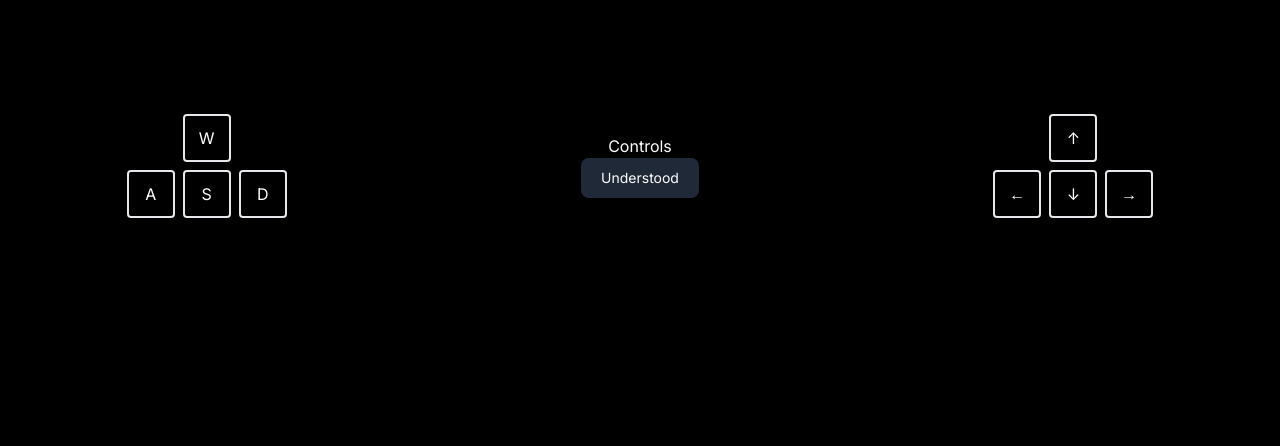
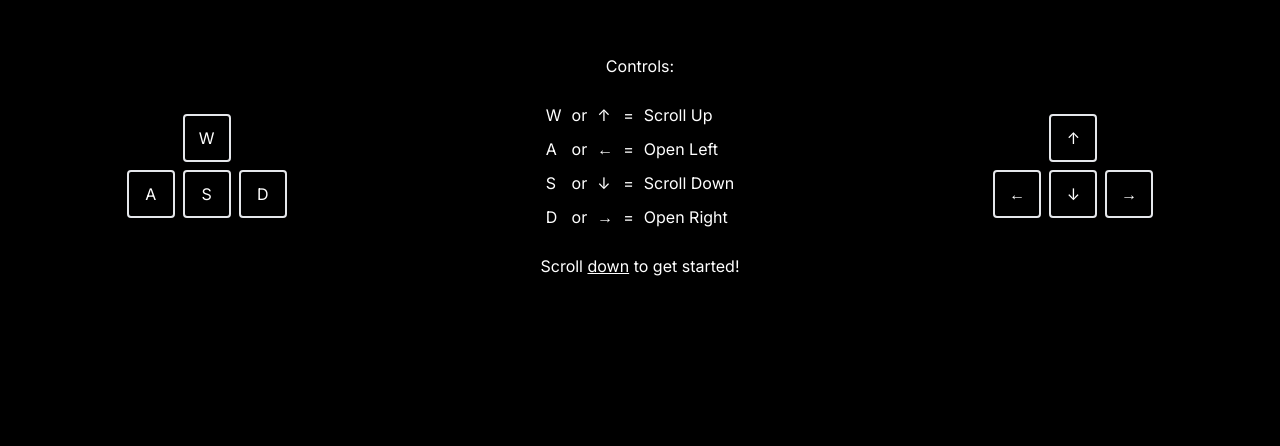
Before and after one commit to irvinhalen/irvinhalen.github.io, a Next.js app: page /gamer in a window 1280 px wide. Shown: the part 1034-1480 px from the top of the page. Built offline with nearby package versions, Linux system fonts and the light colour scheme.

Commit message:
table for controls

```diff
--- a/app/gamer/Tutorial.tsx
+++ b/app/gamer/Tutorial.tsx
@@ -11,9 +11,41 @@ function Tutorial() {
             <div className="rounded border-2 text-white h-12 w-12 flex justify-center items-center">D</div>
           </div>
         </div>
-        <div className="flex flex-col justify-center items-center">
-          <h1 className='text-white'>Controls</h1>
-          <button type='button' className='text-white bg-gray-800 hover:bg-gray-900 font-large rounded-lg text-sm px-5 py-2.5 dark:bg-blue-600 dark:hover:bg-blue-700 focus:outline-none dark:focus:ring-blue-800'>Understood</button>
+        <div className="flex flex-col justify-center items-center text-white gap-5">
+          <h1>Controls:</h1>
+          <table cellPadding={5} cellSpacing={0} border={0}>
+            <tbody>
+              <tr>
+                <td>W</td>
+                <td>or</td>
+                <td>↑</td>
+                <td>=</td>
+                <td>Scroll Up</td>
+              </tr>
+              <tr>
+                <td>A</td>
+                <td>or</td>
+                <td>←</td>
+                <td>=</td>
+                <td>Open Left</td>
+              </tr>
+              <tr>
+                <td>S</td>
+                <td>or</td>
+                <td>↓</td>
+                <td>=</td>
+                <td>Scroll Down</td>
+              </tr>
+              <tr>
+                <td>D</td>
+                <td>or</td>
+                <td>→</td>
+                <td>=</td>
+                <td>Open Right</td>
+              </tr>
+            </tbody>
+          </table>
+          <h1>Scroll <u>down</u> to get started!</h1>
         </div>
         <div className="flex flex-col justify-center items-center gap-2">
           <div className="rounded border-2 text-white h-12 w-12 flex justify-center items-center">↑</div>
@@ -24,8 +56,6 @@ function Tutorial() {
           </div>
         </div>
       </div>
-      <div className='h-svh w-svw flex flex-col gap-5 justify-center items-center bg-black'>
-      </div>
     </>
   )
 }
```
